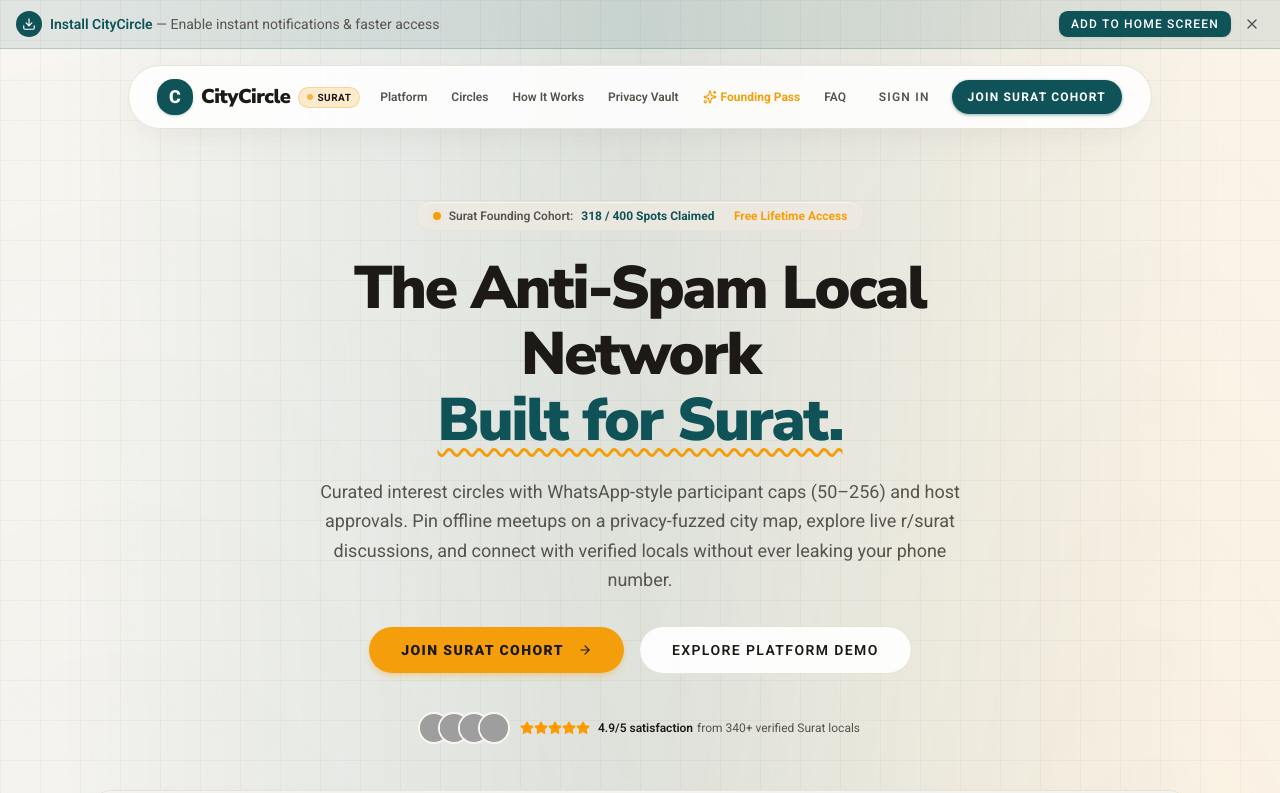
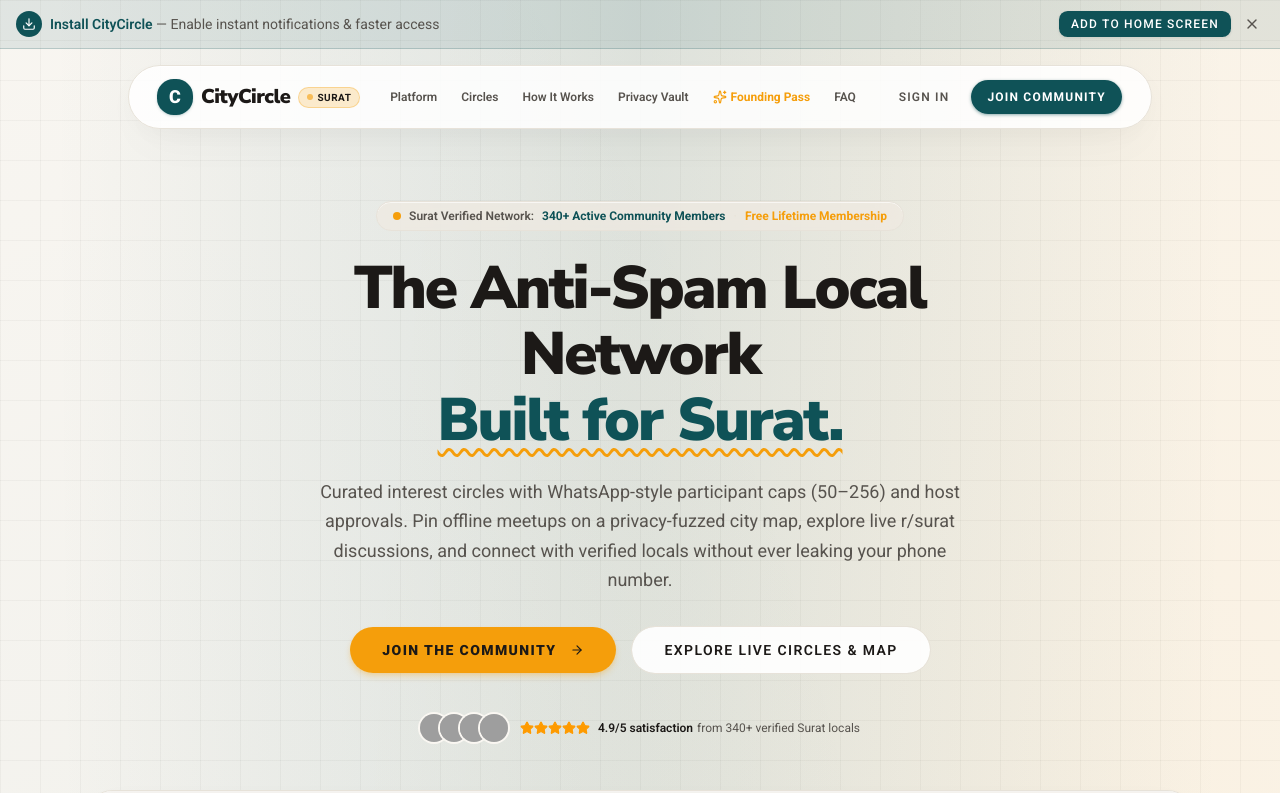
Before and after one commit to reveuse12/rag, a Next.js app: page / in a window 1280 px wide. Shown: the top 793 px of the page. Built offline with nearby package versions, Linux system fonts and the light colour scheme; no server answers; grey boxes are pictures that could not be loaded.

Commit message:
refactor: improve landing page copy to authentic city community network tone

```diff
--- a/src/app/page.tsx
+++ b/src/app/page.tsx
@@ -422,7 +422,7 @@
             </Link>
             <Link href="/auth/signup">
               <Button size="sm" className="bg-primary hover:bg-primary/90 text-primary-foreground text-xs font-bold h-8 sm:h-9 px-3.5 sm:px-4 rounded-full shadow-sm shadow-primary/20 hover:scale-[1.02] transition-transform">
-                Join Surat Cohort
+                Join Community
               </Button>
             </Link>
           </div>
@@ -453,7 +453,7 @@
                 onClick={() => setMobileMenuOpen(false)}
                 className="px-3 py-2 rounded-xl hover:bg-muted/80 transition-colors flex items-center justify-between"
               >
-                <span>Platform Demo</span>
+                <span>Live Feed & Circles</span>
                 <ArrowRight className="w-3.5 h-3.5 text-muted-foreground" />
               </a>
               <a
@@ -486,7 +486,7 @@
                 className="px-3 py-2 rounded-xl hover:bg-accent/15 transition-colors flex items-center justify-between text-accent font-bold"
               >
                 <span className="flex items-center gap-1.5">
-                  <Sparkles className="w-4 h-4" /> Founding VIP Pass
+                  <Sparkles className="w-4 h-4" /> Founding Resident Pass
                 </span>
                 <ArrowRight className="w-3.5 h-3.5" />
               </a>
@@ -508,7 +508,7 @@
               </Link>
               <Link href="/auth/signup" onClick={() => setMobileMenuOpen(false)} className="w-full">
                 <Button size="sm" className="w-full h-10 text-xs font-bold rounded-2xl bg-primary text-primary-foreground shadow-xs">
-                  Join Surat Cohort
+                  Join Surat Community
                 </Button>
               </Link>
             </div>
@@ -525,10 +525,10 @@
               <span className="animate-ping absolute inline-flex h-full w-full rounded-full bg-accent opacity-75"></span>
               <span className="relative inline-flex rounded-full h-2 w-2 bg-accent"></span>
             </span>
-            <span className="text-muted-foreground">Surat Founding Cohort:</span>
-            <span className="font-bold text-primary">318 / 400 Spots Claimed</span>
+            <span className="text-muted-foreground">Surat Verified Network:</span>
+            <span className="font-bold text-primary">340+ Active Community Members</span>
             <span className="text-border">·</span>
-            <span className="text-accent font-bold">Free Lifetime Access</span>
+            <span className="text-accent font-bold">Free Lifetime Membership</span>
           </div>
 
           {/* Headline */}
@@ -549,13 +549,13 @@
           <div className="flex flex-col sm:flex-row items-center justify-center gap-3.5 max-w-md mx-auto mb-8 animate-reveal-up [animation-delay:460ms] opacity-0 [animation-fill-mode:forwards]">
             <Link href="/auth/signup" className="w-full sm:w-auto flex-1">
               <Button size="lg" className="w-full bg-accent hover:bg-accent/90 text-accent-foreground font-black text-sm h-12 rounded-full shadow-md shadow-accent/20 hover:scale-[1.02] active:scale-95 transition-all">
-                <span>Join Surat Cohort</span>
+                <span>Join the Community</span>
                 <ArrowRight className="w-4 h-4 ml-2" />
               </Button>
             </Link>
             <a href="#hero-viewport" className="w-full sm:w-auto flex-1">
               <Button variant="outline" size="lg" className="w-full h-12 rounded-full border-border bg-card/90 text-foreground font-semibold text-sm hover:bg-card transition-all">
-                Explore Platform Demo
+                Explore Live Circles & Map
               </Button>
             </a>
           </div>
@@ -1387,6 +1387,35 @@
         </div>
       </section>
 
+      {/* FINAL COMMUNITY CALL TO ACTION */}
+      <section className="py-16 md:py-20 px-4 sm:px-6 max-w-5xl mx-auto w-full">
+        <div className="rounded-3xl p-8 sm:p-12 text-center relative overflow-hidden app-glass-card border border-primary/20 bg-linear-to-b from-primary/5 via-card to-background shadow-xl">
+          <div className="max-w-2xl mx-auto space-y-4">
+            <span className="px-3 py-1 text-xs font-bold uppercase tracking-wider bg-primary/10 text-primary rounded-full border border-primary/20">
+              Join Your Local Surat Circle
+            </span>
+            <h2 className="text-2xl sm:text-4xl font-black font-heading tracking-tight text-foreground">
+              Ready to experience real-world Surat community life?
+            </h2>
+            <p className="text-xs sm:text-sm text-muted-foreground leading-relaxed">
+              Step beyond cluttered chat groups. Join verified local circles across tech, food, trails, and cultural mixers with complete privacy protection.
+            </p>
+            <div className="pt-2 flex flex-col sm:flex-row items-center justify-center gap-3">
+              <Link href="/auth/signup" className="w-full sm:w-auto">
+                <Button size="lg" className="w-full sm:w-auto bg-primary hover:bg-primary/90 text-primary-foreground font-bold text-sm h-11 px-6 rounded-full shadow-md shadow-primary/20">
+                  Join the Community <ArrowRight className="w-4 h-4 ml-1.5" />
+                </Button>
+              </Link>
+              <Link href="/groups" className="w-full sm:w-auto">
+                <Button variant="outline" size="lg" className="w-full sm:w-auto border-border bg-card hover:bg-muted text-foreground text-sm h-11 px-6 rounded-full font-semibold">
+                  Browse Active Circles
+                </Button>
+              </Link>
+            </div>
+          </div>
+        </div>
+      </section>
+
       {/* FOOTER */}
       <footer className="mt-auto border-t border-border bg-card/60 py-10 px-4 sm:px-6">
         <div className="max-w-6xl mx-auto flex flex-col md:flex-row items-center justify-between gap-6 text-xs text-muted-foreground">
```
